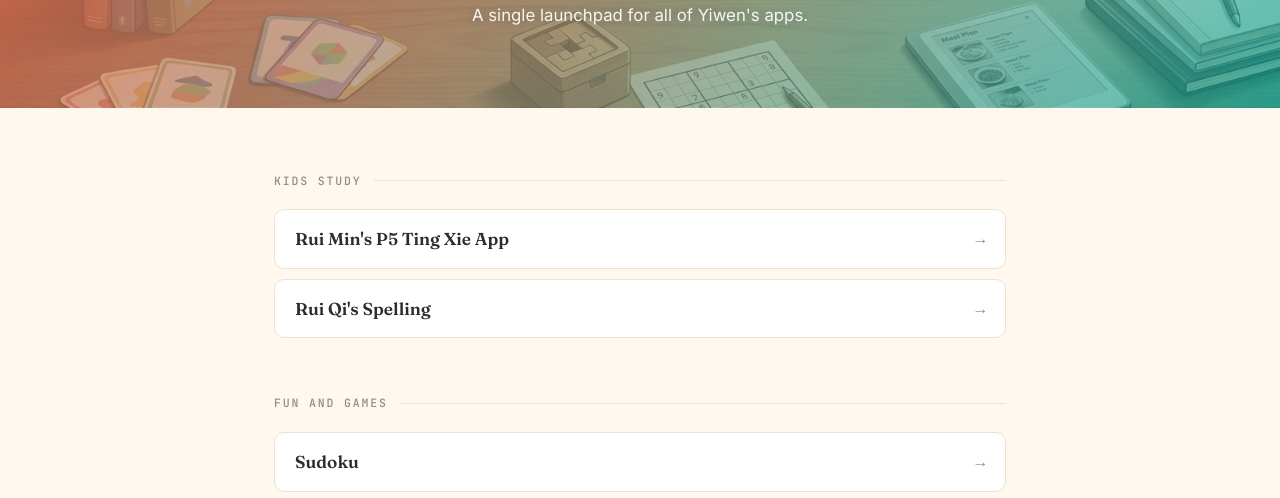
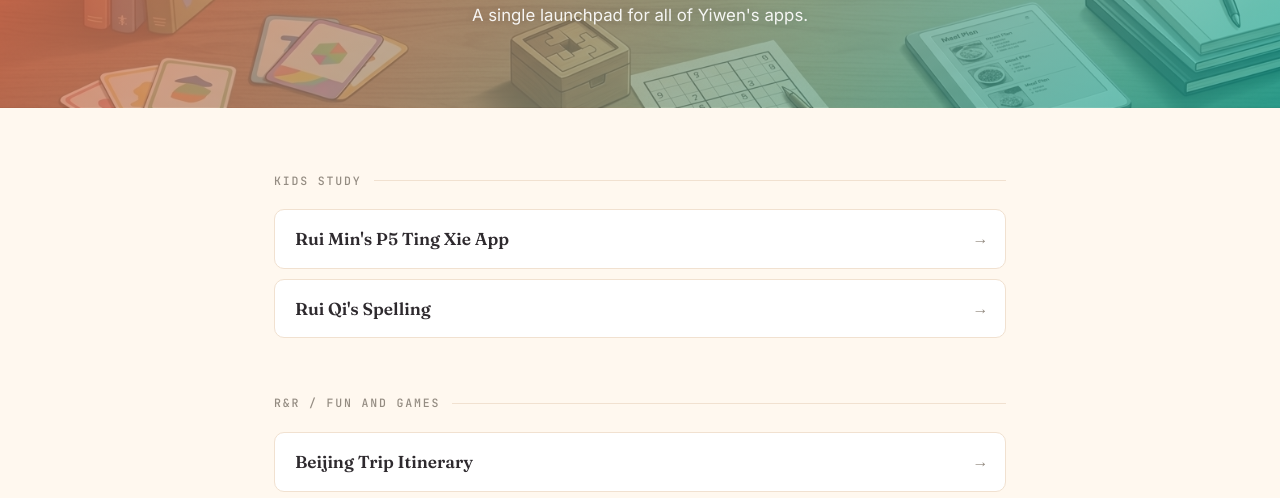
Before and after one commit to goatedapps/goatedapps.github.io, a plain HTML site: page index.html in a window 1280 px wide. Shown: the part 241-739 px from the top of the page. Drawn offline with Linux system fonts and the light colour scheme.

Commit message:
Update index.html to add Beijing

```diff
--- a/index.html
+++ b/index.html
@@ -187,8 +187,12 @@
     </section>
 
     <section class="category">
-      <div class="category-label"><span>Fun and Games</span></div>
+      <div class="category-label"><span>R&R / Fun and Games</span></div>
       <div class="app-list">
+        <a class="app-row" href="https://goatedapps.github.io/Beijing2026/">
+          <span class="app-name">Beijing Trip Itinerary</span>
+          <span class="arrow">&rarr;</span>
+        </a>
         <a class="app-row" href="https://goatedapps.github.io/sudoku/">
           <span class="app-name">Sudoku</span>
           <span class="arrow">&rarr;</span>
```
